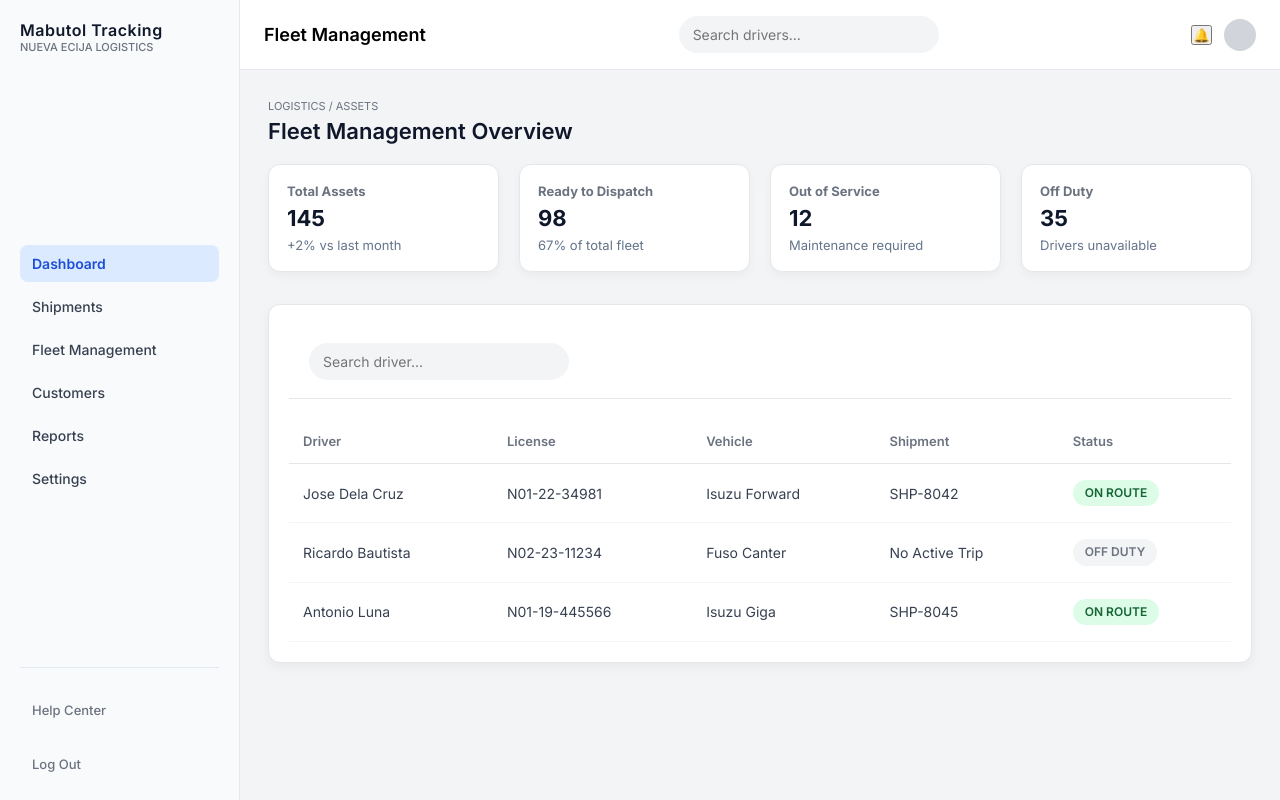
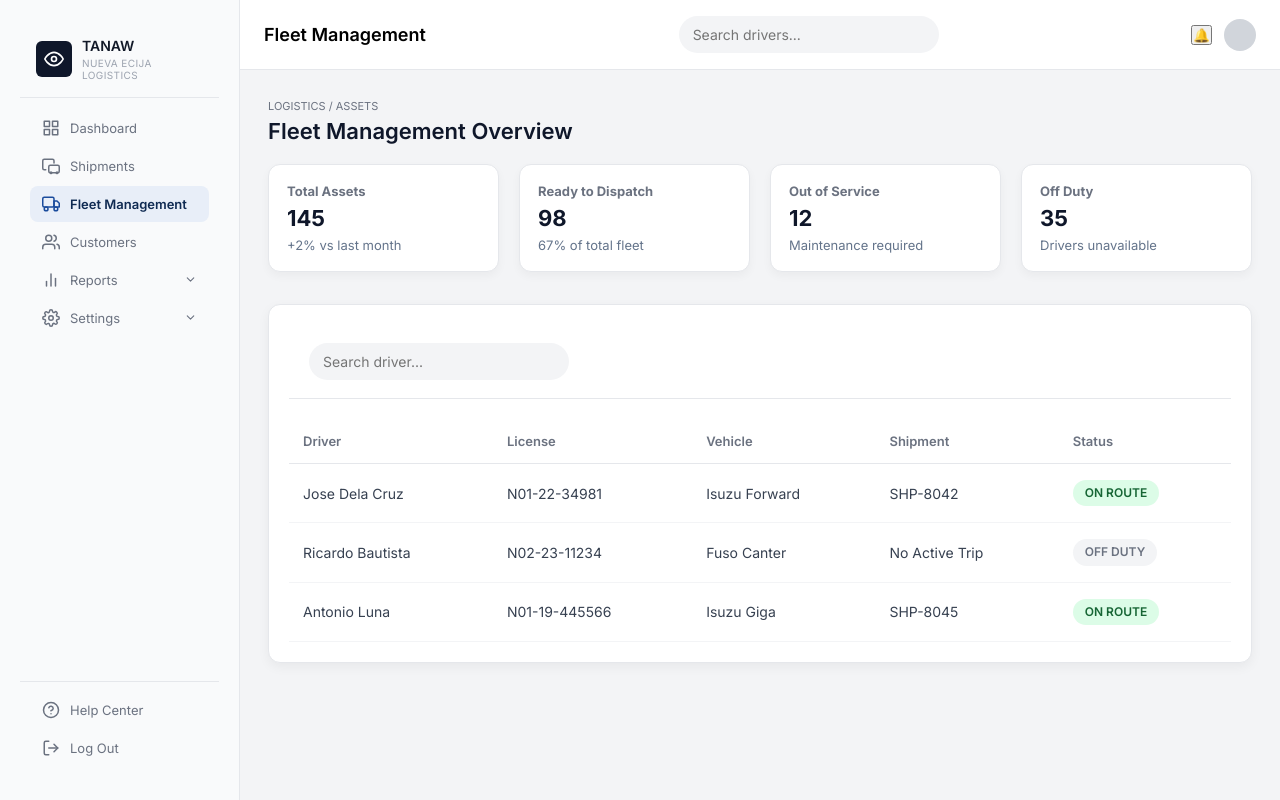
Before and after one commit to NavhiAngeles/mabutol-trucking-react, a React (Vite) app: page /fleet in a window 1280 px wide. Built offline with nearby package versions, Linux system fonts and the light colour scheme.

Commit message:
sidebar Cleaning done

```diff
--- a/src/components/Sidebar/sidebar.css
+++ b/src/components/Sidebar/sidebar.css
@@ -1,11 +1,9 @@
 /* Sidebar */
 .sidebar {
-  width: 240px;
-  background: #F9FAFB;
-  padding: 20px;
+  width: 220px;
+  background: #ffffff;
   display: flex;
   flex-direction: column;
-  justify-content: space-between;
 
   position: fixed;
   top: 0;
@@ -13,48 +11,140 @@
   height: 100vh;
 
   border-right: 1px solid #E5E7EB;
+  z-index: 100; /* Added to keep it prioritized over the page contents */
 }
 
-.sidebar-top h2 {
-  font-size: 16px;
+/* Brand */
+.sidebar-brand {
+  display: flex;
+  align-items: center;
+  gap: 10px;
+  padding: 18px 16px 16px;
+  border-bottom: 1px solid #E5E7EB;
+}
+
+.brand-icon {
+  width: 38px;
+  height: 38px;
+  background: #0F2A52;
+  border-radius: 8px;
+  display: flex;
+  align-items: center;
+  justify-content: center;
+  color: #ffffff;
+  flex-shrink: 0;
+}
+
+.brand-text h2 {
+  font-size: 14px;
+  font-weight: 600;
+  color: #111827;
+  line-height: 1.2;
+}
+
+.brand-text p {
+  font-size: 10px;
+  color: #9CA3AF;
+  letter-spacing: 0.04em;
+  margin-top: 2px;
+}
+
+/* Nav */
+.sidebar-nav {
+  flex: 1;
+  padding: 12px 10px;
+  display: flex;
+  flex-direction: column;
+  gap: 2px;
+  overflow-y: auto;
+}
+
+.nav-item {
+  display: flex;
+  align-items: center;
+  gap: 10px;
+  padding: 9px 12px;
+  border-radius: 8px;
+  font-size: 13px;
+  color: #6B7280;
+  cursor: pointer;
+  transition: background 0.15s, color 0.15s;
+  user-select: none;
+  white-space: nowrap;
+}
+
+.nav-item svg {
+  flex-shrink: 0;
+}
+
+.nav-item:hover {
+  background: #F3F4F6;
+  color: #111827;
+}
+
+.nav-item.active {
+  background: #E8EEF8;
+  color: #0F2A52;
   font-weight: 600;
 }
 
-.sidebar-top p {
-  font-size: 11px;
-  color: #6B7280;
-  margin-bottom: 20px;
+.nav-item.active svg {
+  color: #1A4B9C;
 }
 
-.menu {
+/* Chevron */
+.nav-chevron {
+  margin-left: auto;
+  flex-shrink: 0;
+  transition: transform 0.2s ease;
+}
+
+.nav-chevron.open {
+  transform: rotate(180deg);
+}
+
+/* Nav Group */
+.nav-group {
   display: flex;
   flex-direction: column;
-  gap: 6px;
 }
 
-.menu-item {
-  padding: 10px 12px;
-  border-radius: 8px;
-  cursor: pointer;
-  color: #374151;
-  font-size: 14px;
-  transition: 0.2s;
+/* Submenu */
+.submenu {
+  display: flex;
+  flex-direction: column;
+  gap: 1px;
+  padding: 2px 0 2px 36px;
 }
 
-.menu-item:hover {
-  background: #E5E7EB;
+.submenu.open {
+  display: flex;
 }
 
-.menu-item.active {
-  background: #DBEAFE;
-  font-weight: 600;
-  color: #1D4ED8;
+.submenu-item {
+  padding: 6px 10px;
+  font-size: 12px;
+  color: #6B7280;
+  border-radius: 6px;
+  cursor: pointer;
+  transition: background 0.15s, color 0.15s;
 }
 
-.sidebar-bottom span {
-  display: block;
-  font-size: 13px;
-  color: #6B7280;
-  margin-top: 10px;
-  cursor: pointer;
+.submenu-item:hover {
+  background: #F3F4F6;
+  color: #111827;
 }
+
+.submenu-item.active {
+  color: #1A4B9C;
+  font-weight: 600;
+}
+
+/* Footer */
+.sidebar-footer {
+  border-top: 1px solid #E5E7EB;
+  padding: 10px 10px 14px;
+  display: flex;
+  flex-direction: column;
+  gap: 2px;
+}
--- a/src/components/Sidebar/sidebar.jsx
+++ b/src/components/Sidebar/sidebar.jsx
@@ -1,137 +1,190 @@
-import { useState } from "react";
-import { useNavigate } from "react-router-dom";
+import { useState, useEffect } from "react";
+import { useNavigate, useLocation } from "react-router-dom";
 import "./sidebar.css";
 
 export default function Sidebar() {
+  const navigate = useNavigate();
+  const location = useLocation();
 
-    const navigate = useNavigate();
+  const [reportsOpen, setReportsOpen] = useState(false);
+  const [settingsOpen, setSettingsOpen] = useState(false);
 
-    const [reportsSubmenuHidden, setReportsSubmenuHidden] = useState(true);
-    const [settingsSubmenuHidden, setSettingsSubmenuHidden] = useState(true);
+  // Set initial open states based on current route when the app loads
+  useEffect(() => {
+    if (location.pathname.startsWith("/report")) {
+      setReportsOpen(true);
+    }
+    if (location.pathname.startsWith("/settings")) {
+      setSettingsOpen(true);
+    }
+  }, []);
+
+  const isActive = (path) => location.pathname === path;
+  const isParentActive = (prefix) => location.pathname.startsWith(prefix);
+
+  const toggleReports = (e) => {
+    e.preventDefault();
+    setReportsOpen((prev) => !prev);
+    setSettingsOpen(false); // Close settings when reports opens
+  };
+
+  const toggleSettings = (e) => {
+    e.preventDefault();
+    setSettingsOpen((prev) => !prev);
+    setReportsOpen(false); // Close reports when settings opens
+  };
 
   return (
     <aside className="sidebar">
-      <div className="sidebar-top">
-        <h2>Mabutol Tracking</h2>
-        <p>NUEVA ECIJA LOGISTICS</p>
+      {/* Brand */}
+      <div className="sidebar-brand">
+        <div className="brand-icon">
+          <svg xmlns="http://www.w3.org/2000/svg" width="20" height="20" viewBox="0 0 24 24" fill="none" stroke="currentColor" strokeWidth="2" strokeLinecap="round" strokeLinejoin="round">
+            <path d="M1 12s4-8 11-8 11 8 11 8-4 8-11 8-11-8-11-8z"/>
+            <circle cx="12" cy="12" r="3"/>
+          </svg>
+        </div>
+        <div className="brand-text">
+          <h2>TANAW</h2>
+          <p>NUEVA ECIJA LOGISTICS</p>
+        </div>
       </div>
 
-      <nav className="menu">
+      {/* Nav */}
+      <nav className="sidebar-nav">
         <div
-          className="menu-item active"
+          className={`nav-item ${isActive("/dashboard") ? "active" : ""}`}
           onClick={() => navigate("/dashboard")}
         >
+          <svg xmlns="http://www.w3.org/2000/svg" width="18" height="18" viewBox="0 0 24 24" fill="none" stroke="currentColor" strokeWidth="2" strokeLinecap="round" strokeLinejoin="round" aria-hidden="true">
+            <rect x="3" y="3" width="7" height="7"/><rect x="14" y="3" width="7" height="7"/>
+            <rect x="14" y="14" width="7" height="7"/><rect x="3" y="14" width="7" height="7"/>
+          </svg>
           Dashboard
         </div>
-        <div className="menu-item" onClick={() => navigate("/shipment")}>
+
+        <div
+          className={`nav-item ${isActive("/shipment") ? "active" : ""}`}
+          onClick={() => navigate("/shipment")}
+        >
+          <svg xmlns="http://www.w3.org/2000/svg" width="18" height="18" viewBox="0 0 24 24" fill="none" stroke="currentColor" strokeWidth="2" strokeLinecap="round" strokeLinejoin="round" aria-hidden="true">
+            <path d="M5 17H3a2 2 0 0 1-2-2V5a2 2 0 0 1 2-2h11a2 2 0 0 1 2 2v3"/>
+            <rect x="9" y="11" width="14" height="10" rx="2"/>
+            <circle cx="12" cy="21" r="1"/><circle cx="20" cy="21" r="1"/>
+          </svg>
           Shipments
         </div>
-        <div className="menu-item" onClick={() => navigate("/fleet")}>
+
+        <div
+          className={`nav-item ${isActive("/fleet") ? "active" : ""}`}
+          onClick={() => navigate("/fleet")}
+        >
+          <svg xmlns="http://www.w3.org/2000/svg" width="18" height="18" viewBox="0 0 24 24" fill="none" stroke="currentColor" strokeWidth="2" strokeLinecap="round" strokeLinejoin="round" aria-hidden="true">
+            <rect x="1" y="3" width="15" height="13" rx="2"/>
+            <path d="M16 8h4l3 3v5h-7V8z"/>
+            <circle cx="5.5" cy="18.5" r="2.5"/><circle cx="18.5" cy="18.5" r="2.5"/>
+          </svg>
           Fleet Management
         </div>
-        <div className="menu-item" onClick={() => navigate("/customer")}>
+
+        <div
+          className={`nav-item ${isActive("/customer") ? "active" : ""}`}
+          onClick={() => navigate("/customer")}
+        >
+          <svg xmlns="http://www.w3.org/2000/svg" width="18" height="18" viewBox="0 0 24 24" fill="none" stroke="currentColor" strokeWidth="2" strokeLinecap="round" strokeLinejoin="round" aria-hidden="true">
+            <path d="M17 21v-2a4 4 0 0 0-4-4H5a4 4 0 0 0-4 4v2"/>
+            <circle cx="9" cy="7" r="4"/>
+            <path d="M23 21v-2a4 4 0 0 0-3-3.87"/>
+            <path d="M16 3.13a4 4 0 0 1 0 7.75"/>
+          </svg>
           Customers
         </div>
 
-
         {/* Reports Dropdown */}
-        <div className="menu-group">
+        <div className="nav-group">
           <div
-            className="menu-item"
-            id="reportsToggle"
-            onClick={() => setReportsSubmenuHidden(!reportsSubmenuHidden)}
+            className={`nav-item ${isParentActive("/report") ? "active" : ""}`}
+            onClick={toggleReports}
           >
+            <svg xmlns="http://www.w3.org/2000/svg" width="18" height="18" viewBox="0 0 24 24" fill="none" stroke="currentColor" strokeWidth="2" strokeLinecap="round" strokeLinejoin="round" aria-hidden="true">
+              <line x1="18" y1="20" x2="18" y2="10"/><line x1="12" y1="20" x2="12" y2="4"/>
+              <line x1="6" y1="20" x2="6" y2="14"/>
+            </svg>
             Reports
+            <svg
+              className={`nav-chevron ${reportsOpen ? "open" : ""}`}
+              xmlns="http://www.w3.org/2000/svg" width="13" height="13" viewBox="0 0 24 24"
+              fill="none" stroke="currentColor" strokeWidth="2" strokeLinecap="round" strokeLinejoin="round"
+              aria-hidden="true"
+            >
+              <polyline points="6 9 12 15 18 9"/>
+            </svg>
           </div>
 
-          <div
-            className={`submenu ${reportsSubmenuHidden ? "hidden" : ""}`}
-            id="reportsSubmenu"
-          >
-            <div
-              className="submenu-item active"
-              onClick={() => navigate("/report/overview")}
-            >
-              Overview
+          {/* React Conditional Check: Only renders if reportsOpen is true */}
+          {reportsOpen && (
+            <div className="submenu">
+              <div className={`submenu-item ${isActive("/report/overview") ? "active" : ""}`} onClick={() => navigate("/report/overview")}>Overview</div>
+              <div className={`submenu-item ${isActive("/report/shipmentReport") ? "active" : ""}`} onClick={() => navigate("/report/shipmentReport")}>Shipments</div>
+              <div className={`submenu-item ${isActive("/report/driverReport") ? "active" : ""}`} onClick={() => navigate("/report/driverReport")}>Drivers</div>
+              <div className={`submenu-item ${isActive("/report/revenueReport") ? "active" : ""}`} onClick={() => navigate("/report/revenueReport")}>Revenue</div>
             </div>
-            <div
-              className="submenu-item"
-              onClick={() => navigate("/report/shipmentReport")}
-            >
-              Shipments
-            </div>
-            <div
-              className="submenu-item"
-              onClick={() => navigate("/report/driverReport")}
-            >
-              Drivers
-            </div>
-            <div
-              className="submenu-item"
-              onClick={() => navigate("/report/revenueReport")}
-            >
-              Revenue
-            </div>
-          </div>
+          )}
         </div>
 
         {/* Settings Dropdown */}
-        <div className="menu-group">
+        <div className="nav-group">
           <div
-            className="menu-item"
-            id="settingsToggle"
-            onClick={() => setSettingsSubmenuHidden(!settingsSubmenuHidden)}
+            className={`nav-item ${isParentActive("/settings") ? "active" : ""}`}
+            onClick={toggleSettings}
           >
+            <svg xmlns="http://www.w3.org/2000/svg" width="18" height="18" viewBox="0 0 24 24" fill="none" stroke="currentColor" strokeWidth="2" strokeLinecap="round" strokeLinejoin="round" aria-hidden="true">
+              <circle cx="12" cy="12" r="3"/>
+              <path d="M19.4 15a1.65 1.65 0 0 0 .33 1.82l.06.06a2 2 0 0 1-2.83 2.83l-.06-.06a1.65 1.65 0 0 0-1.82-.33 1.65 1.65 0 0 0-1 1.51V21a2 2 0 0 1-4 0v-.09A1.65 1.65 0 0 0 9 19.4a1.65 1.65 0 0 0-1.82.33l-.06.06a2 2 0 0 1-2.83-2.83l.06-.06A1.65 1.65 0 0 0 4.68 15a1.65 1.65 0 0 0-1.51-1H3a2 2 0 0 1 0-4h.09A1.65 1.65 0 0 0 4.6 9a1.65 1.65 0 0 0-.33-1.82l-.06-.06a2 2 0 0 1 2.83-2.83l.06.06A1.65 1.65 0 0 0 9 4.68a1.65 1.65 0 0 0 1-1.51V3a2 2 0 0 1 4 0v.09a1.65 1.65 0 0 0 1 1.51 1.65 1.65 0 0 0 1.82-.33l.06-.06a2 2 0 0 1 2.83 2.83l-.06.06A1.65 1.65 0 0 0 19.4 9a1.65 1.65 0 0 0 1.51 1H21a2 2 0 0 1 0 4h-.09a1.65 1.65 0 0 0-1.51 1z"/>
+            </svg>
             Settings
+            <svg
+              className={`nav-chevron ${settingsOpen ? "open" : ""}`}
+              xmlns="http://www.w3.org/2000/svg" width="13" height="13" viewBox="0 0 24 24"
+              fill="none" stroke="currentColor" strokeWidth="2" strokeLinecap="round" strokeLinejoin="round"
+              aria-hidden="true"
+            >
+              <polyline points="6 9 12 15 18 9"/>
+            </svg>
           </div>
 
-          <div
-            className={`submenu ${settingsSubmenuHidden ? "hidden" : ""}`}
-            id="settingsSubmenu"
-          >
-            <div
-              className="submenu-item"
-              onClick={() => navigate("/settings/account")}
-            >
-              Account
+          {/* React Conditional Check: Only renders if settingsOpen is true */}
+          {settingsOpen && (
+            <div className="submenu">
+              <div className={`submenu-item ${isActive("/settings/account") ? "active" : ""}`} onClick={() => navigate("/settings/account")}>Account</div>
+              <div className={`submenu-item ${isActive("/settings/notification") ? "active" : ""}`} onClick={() => navigate("/settings/notification")}>Notifications</div>
+              <div className={`submenu-item ${isActive("/settings/pricing") ? "active" : ""}`} onClick={() => navigate("/settings/pricing")}>Pricing</div>
+              <div className={`submenu-item ${isActive("/settings/complianceThreshold") ? "active" : ""}`} onClick={() => navigate("/settings/complianceThreshold")}>Compliance thresholds</div>
+              <div className={`submenu-item ${isActive("/settings/userManagement") ? "active" : ""}`} onClick={() => navigate("/settings/userManagement")}>User management</div>
+              <div className={`submenu-item ${isActive("/settings/security") ? "active" : ""}`} onClick={() => navigate("/settings/security")}>Security</div>
             </div>
-            <div
-              className="submenu-item"
-              onClick={() => navigate("/settings/notification")}
-            >
-              Notifications
-            </div>
-            <div
-              className="submenu-item"
-              onClick={() => navigate("/settings/pricing")}
-            >
-              Pricing
-            </div>
-            <div
-              className="submenu-item"
-              onClick={() => navigate("/settings/complianceThreshold")}
-            >
-              Compliance Thresholds
-            </div>
-            <div
-              className="submenu-item"
-              onClick={() => navigate("/settings/userManagement")}
-            >
-              User Management
-            </div>
-            <div
-              className="submenu-item"
-              onClick={() => navigate("/settings/security")}
-            >
-              Security
-            </div>
-          </div>
+          )}
         </div>
       </nav>
 
-      <div className="sidebar-bottom">
-        <span>Help Center</span>
-        <span>Log Out</span>
+      {/* Footer */}
+      <div className="sidebar-footer">
+        <div className="nav-item">
+          <svg xmlns="http://www.w3.org/2000/svg" width="18" height="18" viewBox="0 0 24 24" fill="none" stroke="currentColor" strokeWidth="2" strokeLinecap="round" strokeLinejoin="round" aria-hidden="true">
+            <circle cx="12" cy="12" r="10"/>
+            <path d="M9.09 9a3 3 0 0 1 5.83 1c0 2-3 3-3 3"/>
+            <line x1="12" y1="17" x2="12.01" y2="17"/>
+          </svg>
+          Help Center
+        </div>
+        <div className="nav-item">
+          <svg xmlns="http://www.w3.org/2000/svg" width="18" height="18" viewBox="0 0 24 24" fill="none" stroke="currentColor" strokeWidth="2" strokeLinecap="round" strokeLinejoin="round" aria-hidden="true">
+            <path d="M9 21H5a2 2 0 0 1-2-2V5a2 2 0 0 1 2-2h4"/>
+            <polyline points="16 17 21 12 16 7"/>
+            <line x1="21" y1="12" x2="9" y2="12"/>
+          </svg>
+          Log Out
+        </div>
       </div>
     </aside>
   );
```
